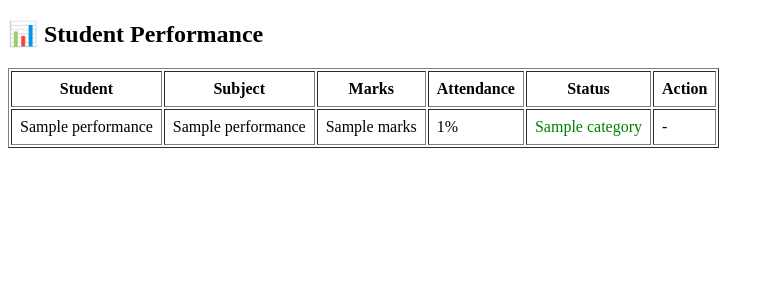
After one commit to sinchana2612/Mind_Cloud, a Flask app: template templates/teacher/performance.html in a window 1280 px wide. The commit adds this page. Shown: the top 300 px of the page, without its empty margins (0-774 px from the left). Run offline with Flask 3, Linux system fonts and the light colour scheme; the template is opened without the code that fills it: most values are stand-ins (such as "Sample title", 1, 10 or a date in 2020).

Commit message:
added view performance

```diff
--- a/app.py
+++ b/app.py
@@ -6,6 +6,9 @@ import subprocess
 from functools import wraps
 import openpyxl
 from io import BytesIO
+import pandas as pd
+import os
+
 
 app = Flask(__name__)
 app.secret_key = "super_secret_key_123"
@@ -410,12 +413,12 @@ def student_send_counselling_request():
         return redirect("/student/history")
 
     return render_template(
-        "student/send_counselling_request.html",
-        teachers=teachers,
-        selected_teacher=selected_teacher,
-        source=source,
-        linked_request_id=linked_request_id
-    )
+    "student/send_requests.html",
+    teachers=teachers,
+    selected_teacher=selected_teacher,
+    source=source,
+    linked_request_id=linked_request_id
+)
 
 # ======================================================
 # ===================== TEACHER ========================
@@ -770,6 +773,123 @@ Summary:
         download_name="counselling_report.xlsx",
         mimetype="application/vnd.openxmlformats-officedocument.spreadsheetml.sheet"
     )
+@app.route("/teacher/upload_performance", methods=["POST"])
+@login_required("teacher")
+def upload_performance():
+    db = get_db()
+    cursor = db.cursor(dictionary=True)
+
+    file = request.files.get("excel_file")
+
+    if not file:
+        return render_template(
+            "teacher/dashboard.html",
+            error="No file uploaded"
+        )
+
+    if not file.filename.lower().endswith((".xlsx", ".xls")):
+        return render_template(
+            "teacher/dashboard.html",
+            error="Invalid file type. Upload .xlsx or .xls only"
+        )
+
+    try:
+        # ✅ READ EXCEL SAFELY
+        df = pd.read_excel(file, dtype=str)
+
+        # ✅ FORCE COLUMN NAMES TO STRING + CLEAN
+        df.columns = [str(c).strip() for c in df.columns]
+
+        required_cols = [
+            "student_id",
+            "student_name",
+            "subject",
+            "marks",
+            "attendance_percentage"
+        ]
+
+        # ✅ DEBUG CHECK
+        if not all(col in df.columns for col in required_cols):
+            return render_template(
+                "teacher/dashboard.html",
+                error=f"Excel columns mismatch. Found: {list(df.columns)}"
+            )
+
+        for _, row in df.iterrows():
+            if pd.isna(row["student_id"]):
+                continue
+
+            student_id = int(row["student_id"])
+            subject = str(row["subject"]).strip()
+
+            marks = int(float(row["marks"]))
+            attendance = int(float(row["attendance_percentage"]))
+
+            if not (0 <= marks <= 100 and 0 <= attendance <= 100):
+                continue
+
+            cursor.execute("""
+                INSERT INTO student_performance
+                (student_id, subject, marks, attendance_percentage)
+                VALUES (%s, %s, %s, %s)
+                ON DUPLICATE KEY UPDATE
+                    marks=VALUES(marks),
+                    attendance_percentage=VALUES(attendance_percentage)
+            """, (student_id, subject, marks, attendance))
+
+        return redirect("/teacher/performance")
+
+    except Exception as e:
+        return render_template(
+            "teacher/dashboard.html",
+            error=f"Upload failed: {str(e)}"
+        )
+
+
+@app.route("/teacher/performance")
+@login_required("teacher")
+def teacher_performance():
+    db = get_db()
+    cursor = db.cursor(dictionary=True)
+
+    cursor.execute("""
+        SELECT
+            sp.student_id,
+            u.UserName AS student_name,
+            sp.subject,
+            sp.marks,
+            sp.attendance_percentage
+        FROM student_performance sp
+        JOIN students s ON sp.student_id = s.id
+        JOIN users u ON s.user_id = u.id
+        ORDER BY sp.marks ASC, sp.attendance_percentage ASC
+    """)
+
+    rows = cursor.fetchall()
+
+    for r in rows:
+        if r["marks"] < 40 or r["attendance_percentage"] < 75:
+            r["category"] = "Needs Counselling"
+        elif r["marks"] <= 70:
+            r["category"] = "Average"
+        else:
+            r["category"] = "Good"
+
+    return render_template(
+        "teacher/performance.html",
+        performances=rows,
+        name=session["name"]
+    )
+@app.route("/teacher/performance/request/<int:student_id>")
+@login_required("teacher")
+def performance_counselling_request(student_id):
+    return redirect(
+        f"/teacher/send_request"
+        f"?student_id={student_id}"
+        f"&reason=Academic Performance / Attendance Concern"
+    )
+
+
 
 # ======================================================
 # ===================== ADMIN ==========================
--- /dev/null
+++ b/templates/teacher/performance.html
@@ -0,0 +1,50 @@
+<!DOCTYPE html>
+<html>
+<head>
+    <title>Student Performance</title>
+    <style>
+        .bad { color: red; font-weight: bold; }
+        .avg { color: orange; }
+        .good { color: green; }
+    </style>
+</head>
+<body>
+
+<h2>📊 Student Performance</h2>
+
+<table border="1" cellpadding="8">
+<tr>
+    <th>Student</th>
+    <th>Subject</th>
+    <th>Marks</th>
+    <th>Attendance</th>
+    <th>Status</th>
+    <th>Action</th>
+</tr>
+
+{% for p in performances %}
+<tr>
+    <td>{{ p.student_name }}</td>
+    <td>{{ p.subject }}</td>
+    <td>{{ p.marks }}</td>
+    <td>{{ p.attendance_percentage }}%</td>
+
+    <td class="{% if p.category == 'Needs Counselling' %}bad{% elif p.category == 'Average' %}avg{% else %}good{% endif %}">
+        {{ p.category }}
+    </td>
+
+    <td>
+        {% if p.category == 'Needs Counselling' %}
+            <a href="/teacher/performance/request/{{ p.student_id }}">
+                Send Counselling Request
+            </a>
+        {% else %}
+            -
+        {% endif %}
+    </td>
+</tr>
+{% endfor %}
+</table>
+
+</body>
+</html>
```
Also changed, not shown: templates/teacher/dashboard.html (+28 -0 lines), templates/teacher/send_request.html (+39 -8 lines).
